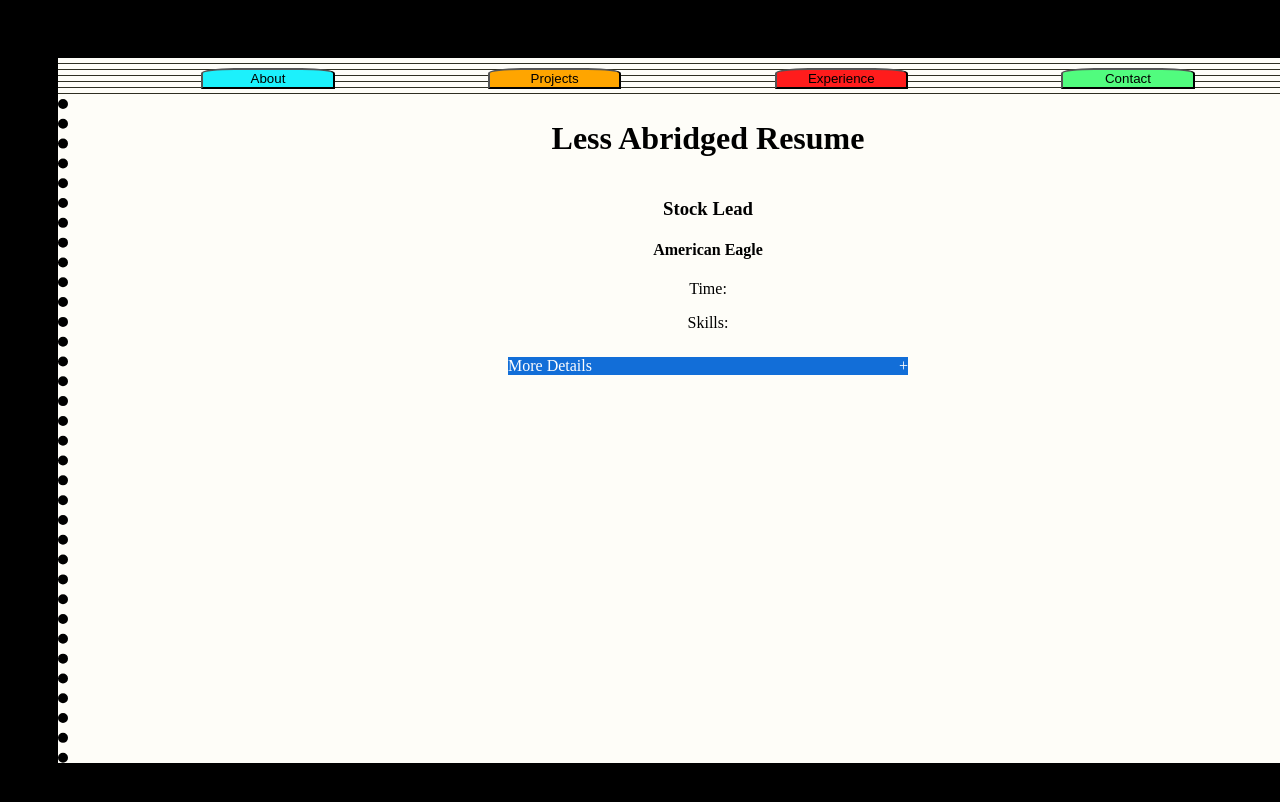
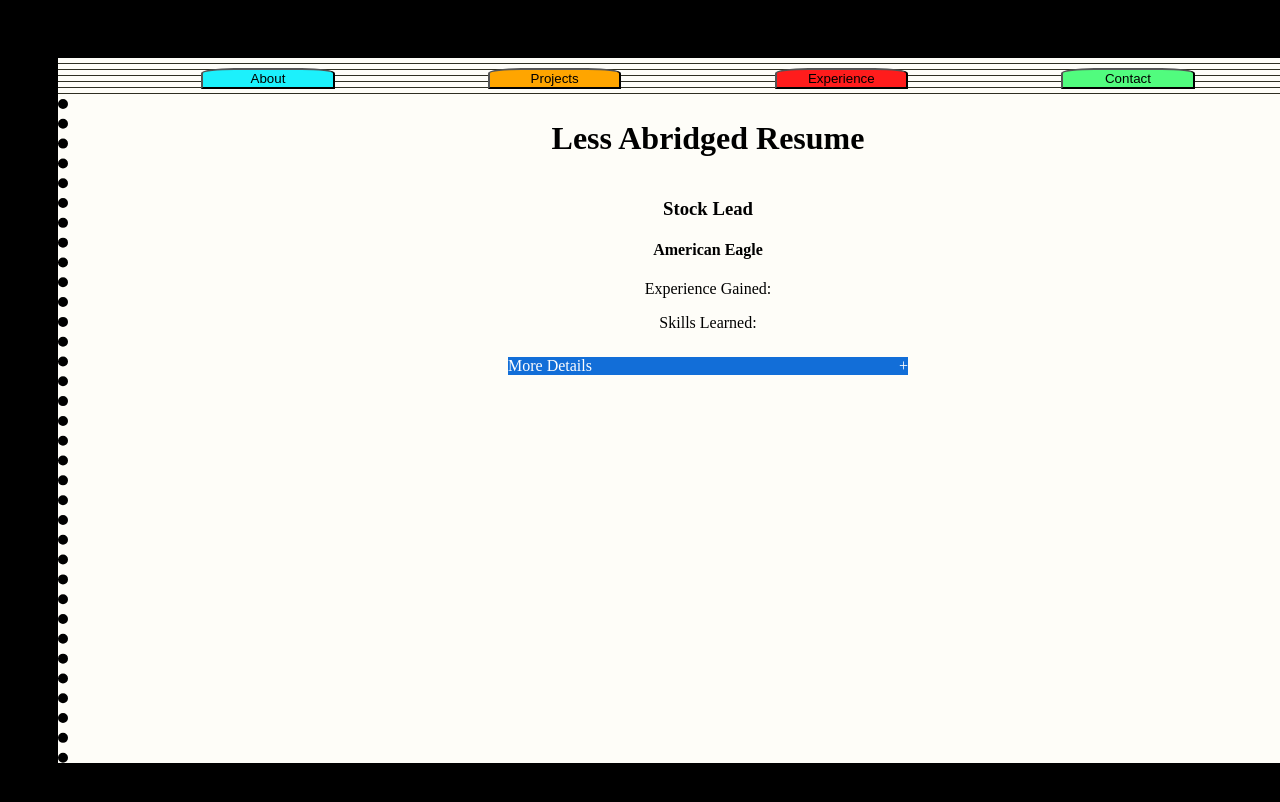
Before and after one commit to rocknswimmer/MySite, a React app: page /experience in a window 1280 px wide. Shown: the top 802 px of the page. Built offline with nearby package versions, Linux system fonts and the light colour scheme.

Commit message:
layout changes while deciding info to include

```diff
--- a/src/ExperienceCard.js
+++ b/src/ExperienceCard.js
@@ -10,8 +10,8 @@
       {/* company name or title first? */}
       <h4>American Eagle</h4>
 
-      <p>Time: </p>
-      <p>Skills:</p>
+      <p>Experience Gained: </p>
+      <p>Skills Learned: </p>
 
 
       <Accordion title={"More Details"} content={<p className="newlines" >Lorem ipsum dolor sit amet, his id error consul. Qui an nonumy laudem dissentiunt, in exerci adversarium pro. Vocibus incorrupte est te. Inani recteque conceptam ne vel, ne accusata argumentum elaboraret mea.
```
